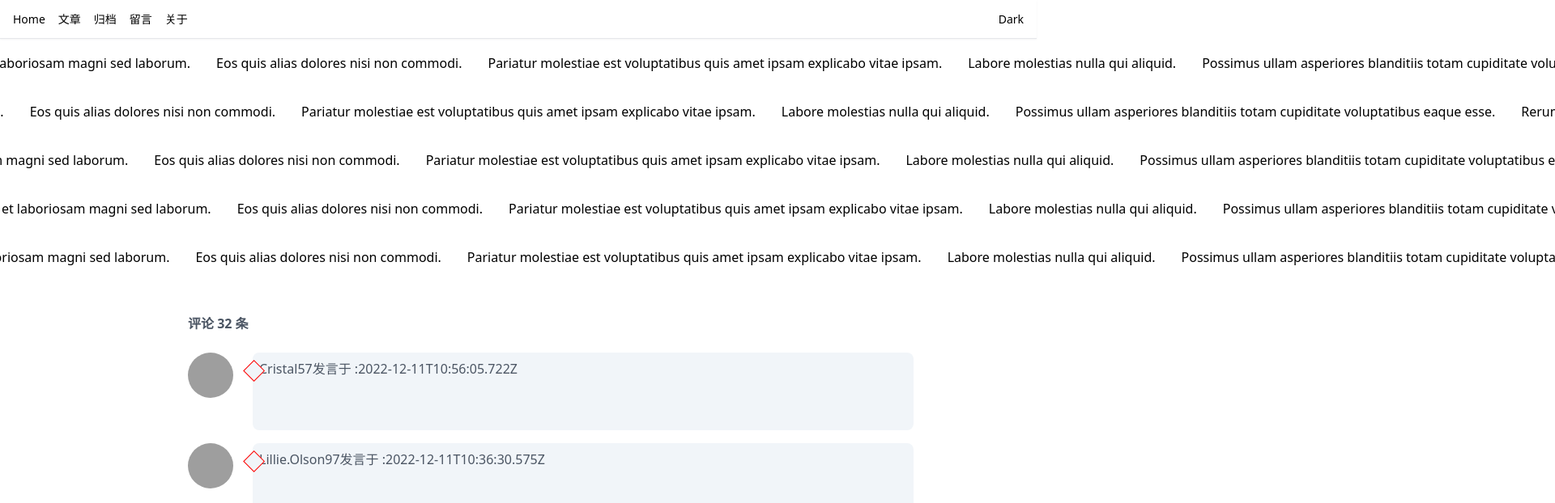
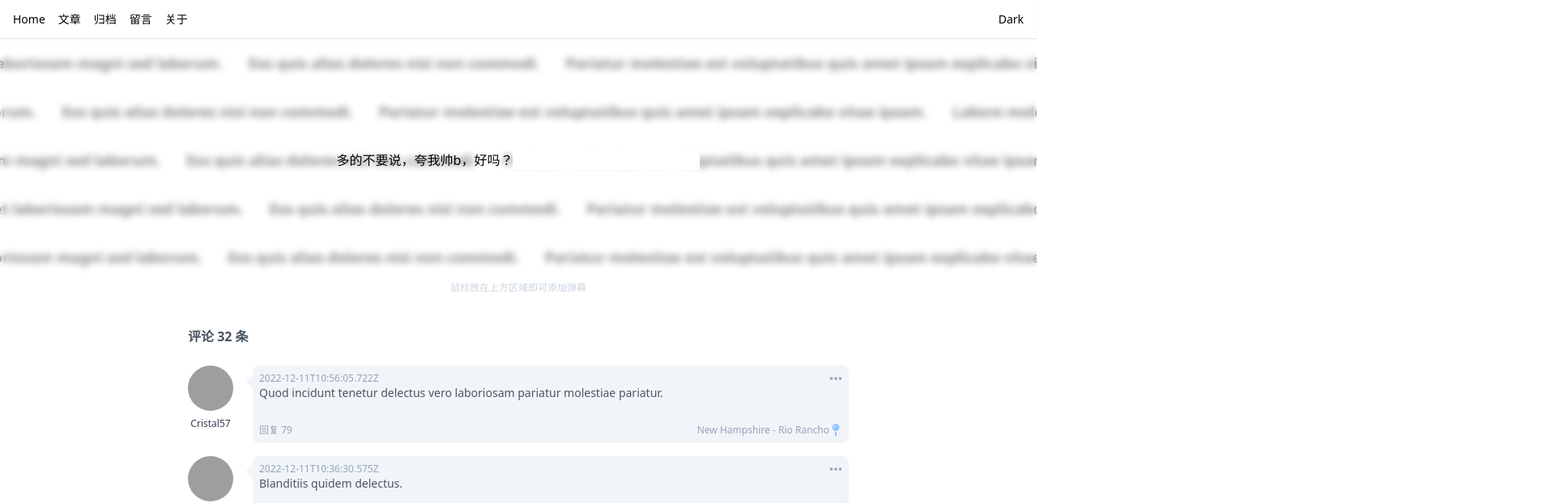
Before and after one commit to jaycethanks/zhongyi-blog, a Next.js app: page /messageboard in a window 1280 px wide. Shown: the top 622 px of the page at 81% size, 1920 px wide, since content can reach past the window. Built offline with nearby package versions, Linux system fonts and the light colour scheme; grey boxes are pictures that could not be loaded.

Commit message:
todo: lots of bugs

```diff
--- /dev/null
+++ b/components/Icons/DotMenu.tsx
@@ -0,0 +1,23 @@
+import React from 'react';
+
+type IconProps = {
+  className?: string;
+};
+export default ({ className }: IconProps) => {
+  return (
+    <svg
+      viewBox="0 0 1024 1024"
+      version="1.1"
+      xmlns="http://www.w3.org/2000/svg"
+      p-id="2648"
+      width="16"
+      height="16"
+    >
+      <path
+        className={className}
+        d="M157.538462 393.846154c64.984615 0 118.153846 53.169231 118.153846 118.153846s-53.169231 118.153846-118.153846 118.153846-118.153846-53.169231-118.153847-118.153846 53.169231-118.153846 118.153847-118.153846z m354.461538 0c64.984615 0 118.153846 53.169231 118.153846 118.153846s-53.169231 118.153846-118.153846 118.153846-118.153846-53.169231-118.153846-118.153846 53.169231-118.153846 118.153846-118.153846z m354.461538 0c64.984615 0 118.153846 53.169231 118.153847 118.153846s-53.169231 118.153846-118.153847 118.153846-118.153846-53.169231-118.153846-118.153846 53.169231-118.153846 118.153846-118.153846z"
+        p-id="2649"
+      ></path>
+    </svg>
+  );
+};
--- /dev/null
+++ b/components/Icons/Icon/icon.module.scss
@@ -0,0 +1,20 @@
+.icon {
+  display: inline-block;
+  color: inherit;
+  font-style: normal;
+  line-height: 0;
+  text-align: center;
+  text-transform: none;
+  font-size: 16px;
+  // vertical-align: -0.125em;
+  vertical-align: text-bottom;
+  text-rendering: optimizeLegibility;
+  -webkit-font-smoothing: antialiased;
+  -moz-osx-font-smoothing: grayscale;
+
+  i {
+    font-size: inherit;
+    display: inline-block;
+    line-height: 1;
+  }
+}
--- /dev/null
+++ b/components/Icons/Icon/index.tsx
@@ -0,0 +1,30 @@
+import classNames from 'classnames';
+import { CSSProperties } from 'react';
+
+import styles from './icon.module.scss';
+
+// type IconProps = React.RefAttributes<HTMLSpanElement> & {
+type IconProps = React.AllHTMLAttributes<HTMLSpanElement> & {
+  style?: CSSProperties;
+  className?: string;
+  name: string;
+};
+
+export type IconRestProps = Omit<IconProps, "name">;
+
+const Icon = ({ name, className, style, ...rest }: IconProps) => {
+  const classString = classNames(styles.icon, {
+    [`${className}`]: className,
+  });
+  const iconClassString = classNames("iconfont", {
+    [`icon-${name}`]: name,
+  });
+
+  return (
+    <span className={classString} style={style} {...rest}>
+      <i className={iconClassString} />
+    </span>
+  );
+};
+
+export default Icon;
--- /dev/null
+++ b/components/Icons/LocationPin.tsx
@@ -0,0 +1,23 @@
+import React from 'react';
+
+type IconProps = {
+  className?: string;
+};
+export default ({ className }: IconProps) => {
+  return (
+    <svg
+      viewBox="0 0 1024 1024"
+      version="1.1"
+      xmlns="http://www.w3.org/2000/svg"
+      p-id="15151"
+      width="16"
+      height="16"
+    >
+      <path
+        className={className}
+        d="M448 633.88v313.38l44.04 66.04c9.5 14.24 30.44 14.24 39.94 0L576 947.26V633.88c-20.78 3.84-42.12 6.12-64 6.12s-43.22-2.28-64-6.12zM512 0C352.94 0 224 128.94 224 288s128.94 288 288 288 288-128.94 288-288S671.06 0 512 0z m0 152c-75 0-136 61-136 136 0 13.24-10.76 24-24 24s-24-10.76-24-24c0-101.46 82.56-184 184-184 13.24 0 24 10.76 24 24s-10.76 24-24 24z"
+        p-id="15152"
+      ></path>
+    </svg>
+  );
+};
--- a/components/Marquee/index.tsx
+++ b/components/Marquee/index.tsx
@@ -21,7 +21,7 @@ const Marquee: React.FC<{ items: Item[]; style?: React.CSSProperties }> = ({
         {items.map((item, index) => {
           return (
             <div
-              className="marquee-item  m-2 flex shrink-0 items-center gap-2  p-2"
+              className="marquee-item  m-2 flex shrink-0 items-center gap-2  p-2 text-lg font-semibold"
               key={item.id}
             >
               {item.content}
--- a/components/MessageList/index.module.css
+++ b/components/MessageList/index.module.css
@@ -1,16 +1,25 @@
 .info-col {
   position: relative;
+  z-index: 1;
+}
+
+.inner-wrapper {
+  position: absolute;
+  background-color: inherit;
   z-index: 1;
 }
 .info-col::before {
   content: "";
   position: absolute;
-  width: 1.2rem;
-  height: 1.2rem;
   transform: rotate(45deg);
+  left: -0.4rem;
+  top: 0.8rem;
+  width: 0.8rem;
+  height: 0.8rem;
+  z-index: -1;
+  /* border: 1px solid red; */
   background-color: inherit;
-  left: -0.5rem;
-  top: 0.8rem;
-  /* z-index: 1; */
-  border: 1px solid red;
+
+  /* border: 0.6rem solid transparent;
+  border-right: 0.6rem solid; */
 }
--- a/components/MessageList/index.tsx
+++ b/components/MessageList/index.tsx
@@ -1,3 +1,5 @@
+import DotMenu from '../Icons/DotMenu';
+import LocationPin from '../Icons/LocationPin';
 import styles from './index.module.css';
 
 type Comment = {
@@ -156,10 +158,11 @@ const list: Comment[] = [
     comid: "8",
   },
 ];
+
 const MessageList = () => {
   return (
-    <div className="text-gray-600 dark:text-gray-200">
-      <p className=" mb-6 font-semibold text-gray-600 dark:text-gray-200">
+    <div className="text-gray-600 dark:text-gray-400">
+      <p className=" mb-6 font-semibold text-gray-600 dark:text-gray-300">
         评论 32 条
       </p>
       {list.map((comment) => {
@@ -174,20 +177,50 @@ const MessageList = () => {
           createdAt,
         } = comment;
         return (
-          <>
-            <div className="comment-raw mb-4 flex w-full items-start gap-6 ">
-              <div className="avatar-col shrink-0">
-                <img className="h-14 w-14  rounded-full" src={avatar} />
+          <div
+            key={comid}
+            className="comment-raw mb-4 flex w-full items-start gap-6 text-xs"
+          >
+            {/* 头像列 */}
+            <div className="avatar-col flex w-14 shrink-0 flex-col items-center">
+              <img className="h-14 w-14  rounded-full" src={avatar} />
+              <span
+                title={nickname}
+                className="mt-2 w-20 overflow-hidden text-ellipsis whitespace-nowrap text-center  text-gray-700 dark:text-gray-600"
+              >
+                {nickname}{" "}
+              </span>
+            </div>
+
+            {/* 右边列 */}
+            <div
+              className={`${styles["info-col"]} min-h-[6rem]  flex-1 shrink-0 rounded-lg bg-slate-100 dark:bg-slate-800`}
+            >
+              <div
+                className={`${styles["inner-wrapper"]} flex h-full w-full flex-col justify-between rounded-lg p-2`}
+              >
+                <div className="top-half ">
+                  <div className="header flex justify-between text-slate-400 dark:text-slate-600">
+                    <div className="time">{createdAt}</div>
+                    <div className="operation cursor-pointer">
+                      <DotMenu className=" fill-slate-400 dark:fill-slate-600" />
+                    </div>
+                  </div>
+                  <div className="content text-sm">{content}</div>
+                </div>
+
+                {/* 底部操作条 */}
+                <div className="bottom-half flex justify-between text-slate-400 dark:text-slate-600">
+                  <div className="operation-bar">回复 {liking}</div>
+                  <div className="operation-bar flex ">
+                    {province} - {city}
+                    <LocationPin className="fill-blue-300 dark:fill-blue-800" />{" "}
+                  </div>
+                </div>
               </div>
-              <div
-                className={`${styles["info-col"]} min-h-[6rem] w-full w-full shrink-0 rounded-lg  bg-slate-100 p-2 dark:bg-slate-800`}
-              >
-                {nickname}发言于 :{createdAt}
-                {/* {content} */}
-                {/* comid nickname content avatar city province liking createdAt */}
-              </div>
+              {/* comid nickname content avatar city province liking createdAt */}
             </div>
-          </>
+          </div>
         );
       })}
     </div>
--- a/pages/messageboard.tsx
+++ b/pages/messageboard.tsx
@@ -13,11 +13,21 @@ export default () => {
       {
         // comments.map((comment) => {
         <>
-          <Marquee style={{ marginLeft: "2%" }} items={items}></Marquee>
-          <Marquee style={{ marginLeft: "-16%" }} items={items}></Marquee>
-          <Marquee style={{ marginLeft: "-4%" }} items={items}></Marquee>
-          <Marquee style={{ marginLeft: "4%" }} items={items}></Marquee>
-          <Marquee items={items}></Marquee>
+          <div className="marquee-board relative overflow-hidden">
+            <Marquee style={{ marginLeft: "2%" }} items={items}></Marquee>
+            <Marquee style={{ marginLeft: "-16%" }} items={items}></Marquee>
+            <Marquee style={{ marginLeft: "-4%" }} items={items}></Marquee>
+            <Marquee style={{ marginLeft: "4%" }} items={items}></Marquee>
+            <Marquee items={items}></Marquee>
+
+            <div className="absolute top-0 right-0 bottom-0 left-0 flex flex-wrap items-center justify-center bg-white bg-opacity-50 backdrop-blur-sm backdrop-filter dark:bg-black dark:bg-opacity-50">
+              多的不要说，夸我帅b，好吗？
+              <input type="text" />
+            </div>
+          </div>
+          <p className="text-center text-xs text-slate-300">
+            鼠标放在上方区域即可添加弹幕
+          </p>
         </>
         // })
       }
```
